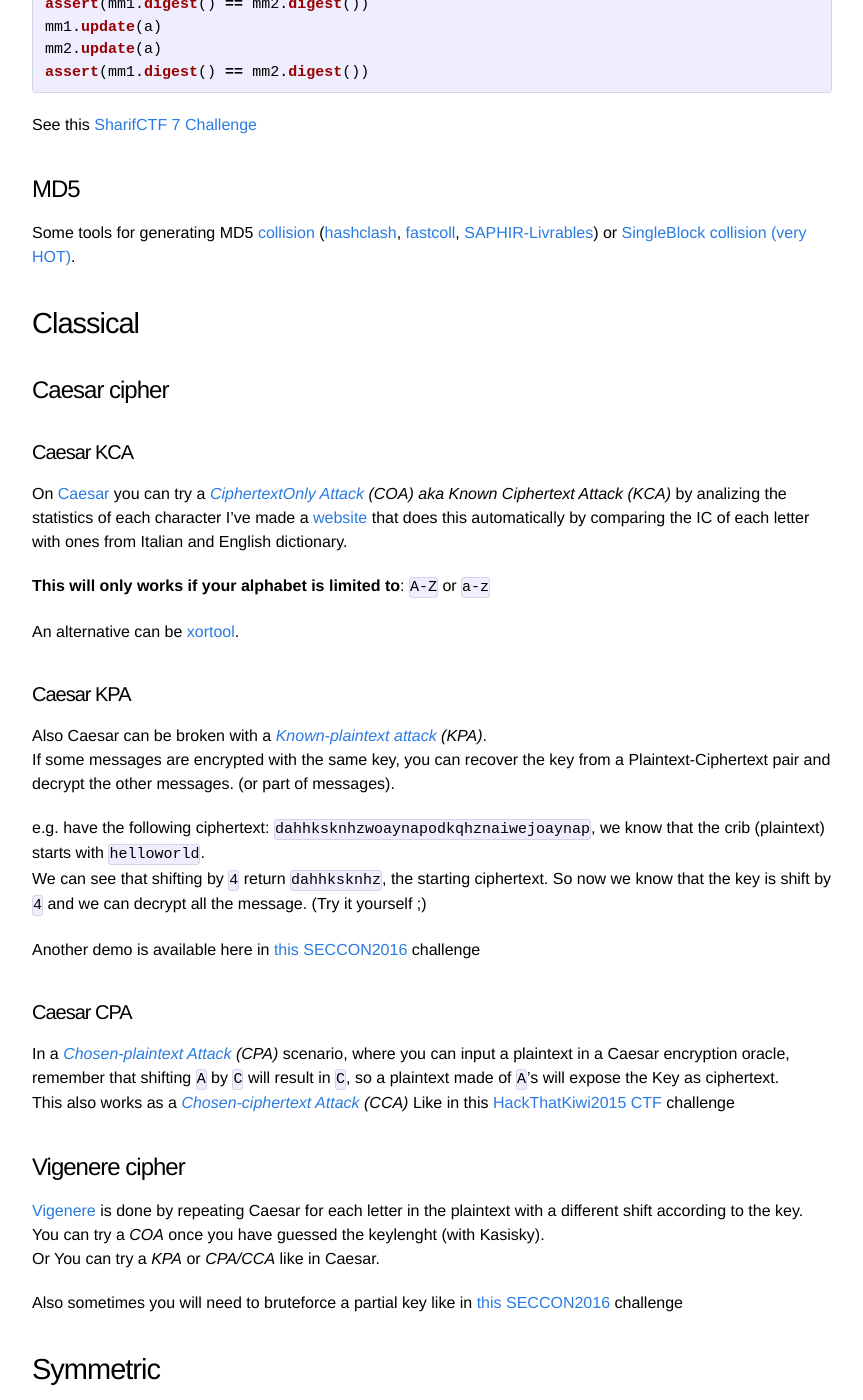
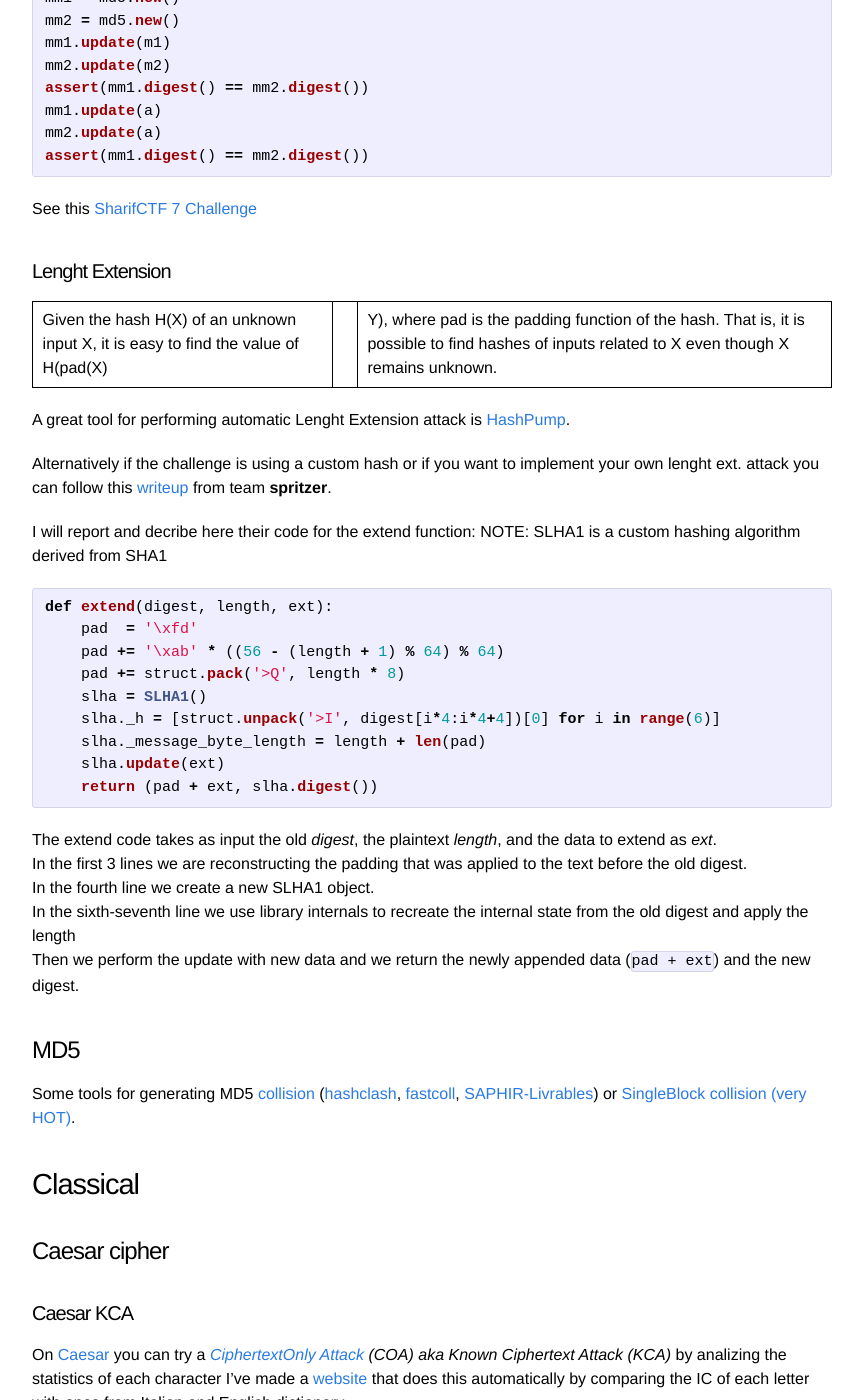
Before and after one commit to PequalsNP-team/pequalsnp-team.github.io, a Jekyll site: the page built from _posts/2016-12-11-crypto-101.md, in a window 1280 px wide and 1400 px high, scrolled down 2847 px. Shown: the whole window, without its empty margins (208-1071 px from the left). Built offline with Jekyll 4.4.1, drawn with Linux system fonts in a browser that asks for light colours; comment, search, counter and statistics services are not loaded; some of the changed text lies outside the part shown.

Commit message:
lenght ext crypto101

```diff
--- a/_posts/2016-12-11-crypto-101.md
+++ b/_posts/2016-12-11-crypto-101.md
@@ -23,7 +23,9 @@ Bruteforce may be present but only over a limited key-space or time-span*
 - [Misc](#misc)
 - [Hash](#hash)
   - [Collision](#collision)
-  - [Reusable hash collision on Merkle-Damgård based hash function](#reusable-hash-collision-on-merkle-damgrd-based-hash-function)
+  - [Merkle-Damgård based hash functions](#merkle-damgrd-based-hash-functions)
+    - [Reusable hash collision](#reusable-hash-collision)
+    - [Length extension](#length-extension)
   - [MD5](#md5)
 - [Classical](#classical)
   - [Caesar](#caesar-cipher)
@@ -101,6 +105,36 @@ mm2.update(a)
 assert(mm1.digest() == mm2.digest())
 {% endhighlight %}
 See this [SharifCTF 7 Challenge](https://github.com/YoloSw4g/writeups/tree/master/2016/SharifCTF7/Forensics-MCool)
+
+##### Lenght Extension
+
+Given the hash H(X) of an unknown input X, it is easy to find the value of H(pad(X) || Y), where pad is the padding function of the hash. That is, it is possible to find hashes of inputs related to X even though X remains unknown.
+
+A great tool for performing automatic Lenght Extension attack is [HashPump](https://github.com/bwall/HashPump).
+
+Alternatively if the challenge is using a custom hash or if you want to implement your own lenght ext. attack you can follow this [writeup](https://github.com/SPRITZ-Research-Group/ctf-writeups/tree/master/backdoorctf-2017/web/extends-me-250) from team **spritzer**.
+
+I will report and decribe here their code for the extend function:
+NOTE: SLHA1 is a custom hashing algorithm derived from SHA1
+
+{% highlight python %}
+def extend(digest, length, ext):
+    pad  = '\xfd'
+    pad += '\xab' * ((56 - (length + 1) % 64) % 64)
+    pad += struct.pack('>Q', length * 8)
+    slha = SLHA1()
+    slha._h = [struct.unpack('>I', digest[i*4:i*4+4])[0] for i in range(6)]
+    slha._message_byte_length = length + len(pad)
+    slha.update(ext)
+    return (pad + ext, slha.digest())
+
+{% endhighlight %}
+
+The extend code takes as input the old *digest*, the plaintext *length*, and the data to extend as *ext*.
+In the first 3 lines we are reconstructing the padding that was applied to the text before the old digest.
+In the fourth line we create a new SLHA1 object.
+In the sixth-seventh line we use library internals to recreate the internal state from the old digest and apply the length
+Then we perform the update with new data and we return the newly appended data (`pad + ext`) and the new digest.
 
 #### MD5
 
```
Also changed, not shown: other parts of _posts/2016-12-11-crypto-101.md (+4 -2 lines).
